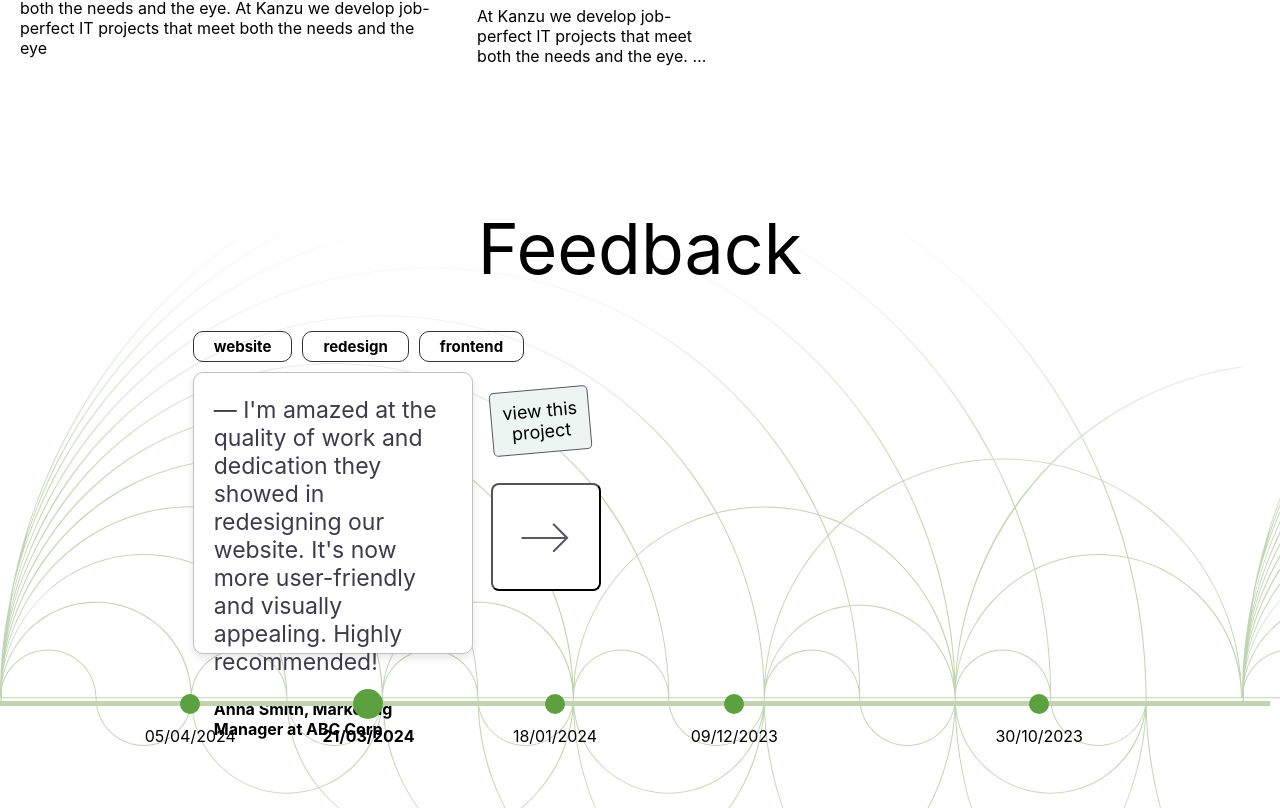
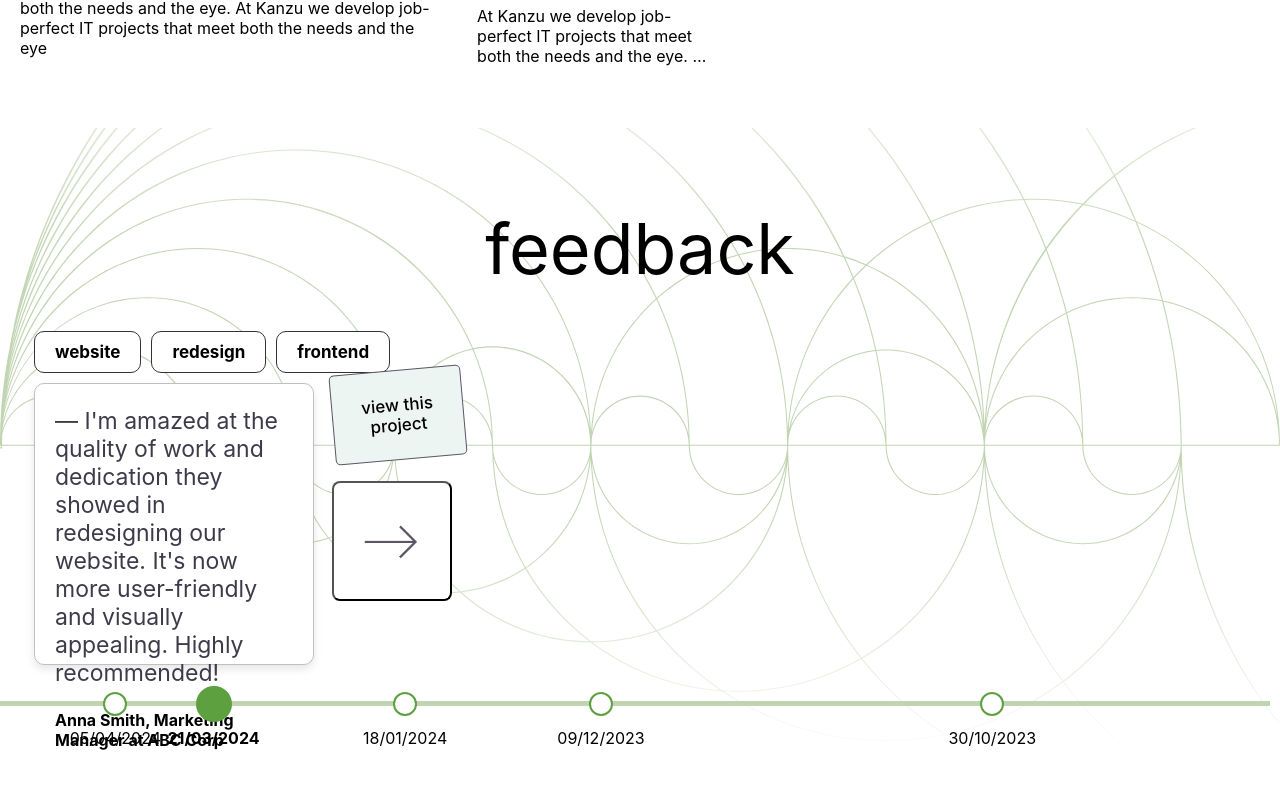
Before and after one commit to WooDMaNbtw/KanzuWeb, a React (Create React App) app in the folder kanzueng-web/: page / in a window 1280 px wide. Shown: the part 3512-4320 px from the top of the page. Built offline with nearby package versions, Linux system fonts and the light colour scheme.

Commit message:
added reviewed commented changes

```diff
--- a/kanzueng-web/src/components/landing/Feedback/Feedback.jsx
+++ b/kanzueng-web/src/components/landing/Feedback/Feedback.jsx
@@ -3,7 +3,7 @@ import TimelineEvent from './timelineEvents';
 
 
 const Timeline = ({ feedbacks, currentEventIndex, showNextEvent, onMouseEnter, onMouseLeave }) => {
-    const widths = [8, 16, 17, 16.5, 20]
+    const widths = [0, 0, 9, 12, 19]
 
     return (
         <div className="content"
--- a/kanzueng-web/src/components/landing/Feedback/landingFeedback.css
+++ b/kanzueng-web/src/components/landing/Feedback/landingFeedback.css
@@ -1,6 +1,9 @@
 .section--feedback {
     padding: 20px;
     background-image: url("../../../assets/timeline.svg");
+    background-repeat: no-repeat;
+    background-size: cover;
+    background-position: 0px -270px;
     height: 900px;
 }
 
@@ -55,7 +58,7 @@
     flex-direction: column;
     position: absolute;
     top: 50%;
-    transform: translateY(-10px);
+    transform: translateY(-12px);
     text-align: center; /* Центрирование текста под кружочком */
 }
 
@@ -63,16 +66,19 @@
     opacity: 1;
     width: 20px; /* Диаметр кружочков */
     height: 20px;
-    background-color: #5CA040; /* Цвет кружочков */
     border-radius: 50%; /* Закругляем до круга */
     margin: 0 auto; /* Центрируем кружочек в контейнере */
     transition: .5s ease all;
+    border: 2px solid #5CA040 ;
+    background: white;
+
 
 }
 
 .time-line .circle-active {
     transform: scale(1.5);
     transition: .5s ease all;
+    background: #5CA040;
 }
 
 .time-line .date-active {
--- a/kanzueng-web/src/components/landing/Feedback/landingFeedback.jsx
+++ b/kanzueng-web/src/components/landing/Feedback/landingFeedback.jsx
@@ -9,31 +9,31 @@ const LandingFeedback = () => {
             tags: ['bot', 'telegram', 'js'],
             description: "— Guys did an outstanding job of rearranging my website along with adding features I needed badly. Now we're also developing a chat-bot with them",
             author: "Lauri Väinämö, CEO at Rasmus",
-            date: ['05/04/2024', '11%']
+            date: ['05/04/2024', '5.1%']
         },
         {
             tags: ['website', 'redesign', 'frontend'],
             description: "— I'm amazed at the quality of work and dedication they showed in redesigning our website. It's now more user-friendly and visually appealing. Highly recommended!",
             author: "Anna Smith, Marketing Manager at ABC Corp",
-            date: ['21/03/2024', '25%']
+            date: ['21/03/2024', '12.8%']
         },
         {
             tags: ['app', 'development', 'mobile'],
             description: "— Excellent job on developing our mobile app. The team's expertise in app development is truly impressive. Looking forward to future collaborations!",
             author: "John Doe, CTO at XYZ Solutions",
-            date: ['18/01/2024', '40%']
+            date: ['18/01/2024', '28.2%']
         },
         {
             tags: ['backend', 'database', 'optimization'],
             description: "— We needed optimization for our backend database, and they delivered beyond our expectations. Our system now runs smoother and faster. Great work!",
             author: "Emily Brown, Lead Developer at DEF Inc",
-            date: ['09/12/2023', '54%']
+            date: ['09/12/2023', '43.5%']
         },
         {
             tags: ['design', 'ui/ux', 'creative'],
             description: "— Kudos to the team for their creativity and attention to detail in designing our UI/UX. Our product now stands out in the market. Thank you!",
             author: "Michael Johnson, Product Manager at GHI Technologies",
-            date: ['30/10/2023', '78%']
+            date: ['30/10/2023', '74.3%']
         }
     ];
 
@@ -62,7 +62,7 @@ const LandingFeedback = () => {
 
     return (
         <section id="feedback" className="section section--feedback">
-            <h1 className="naming">Feedback</h1>
+            <h1 className="naming">feedback</h1>
             <Timeline
                 feedbacks={feedbacks}
                 currentEventIndex={currentEventIndex}
--- a/kanzueng-web/src/components/landing/Feedback/timelineEvents.css
+++ b/kanzueng-web/src/components/landing/Feedback/timelineEvents.css
@@ -35,13 +35,13 @@
 
 .section--feedback .tag {
     cursor: pointer;
-    background-color: transparent;
+    background-color: white;
     border: 1px solid #333333;
     color: #000;
-    padding: 5px 20px;
+    padding: 10px 20px;
     margin-right: 10px;
     border-radius: 10px;
-    font-size: 15px;
+    font-size: 17px;
     font-weight: bold;
     transition: .3s ease;
 }
@@ -74,16 +74,17 @@
 }
 
 .section--feedback .timeline-event .boxes a {
-    height: 25%;
-    margin-bottom: 30px;
+    height: 30%;
+    width: 120px;
+    margin-bottom: 20px;
 }
 
 .section--feedback .timeline-event .boxes button {
     border-radius: 8px;
     cursor: pointer;
     height: 120px;
-    width: 110px;
-    margin-bottom: 20px;
+    width: 120px;
+    /*margin-bottom: 20px;*/
     background-color: #ffffff;
     background-image: url("../../../assets/arrow-right-feedback.png");
     background-position: center; /* Центрируем фон */
@@ -99,10 +100,11 @@
 .section--feedback .view-project {
     display: flex;
     margin-top: 10px;
-    padding: 5px 10px;
+    padding: 5px 5px;
     background: #ECF5F2;
     color: black;
-    font-size: 18px;
+    font-size: 17px;
+    font-weight: 500;
     text-decoration: none;
     text-align: center;
     align-items: center;
--- a/kanzueng-web/src/components/landing/Feedback/timelineEvents.jsx
+++ b/kanzueng-web/src/components/landing/Feedback/timelineEvents.jsx
@@ -42,7 +42,7 @@ const TimelineEvent = ({ tags, description, author, linkToProject, isVisible, sh
                 width: '25%'
             }}>
                 <div className='boxes' style={{
-                    height: '80%',
+                    height: '90%',
                     display: "flex",
                     width: '100%',
                     flexDirection: "column",
```
